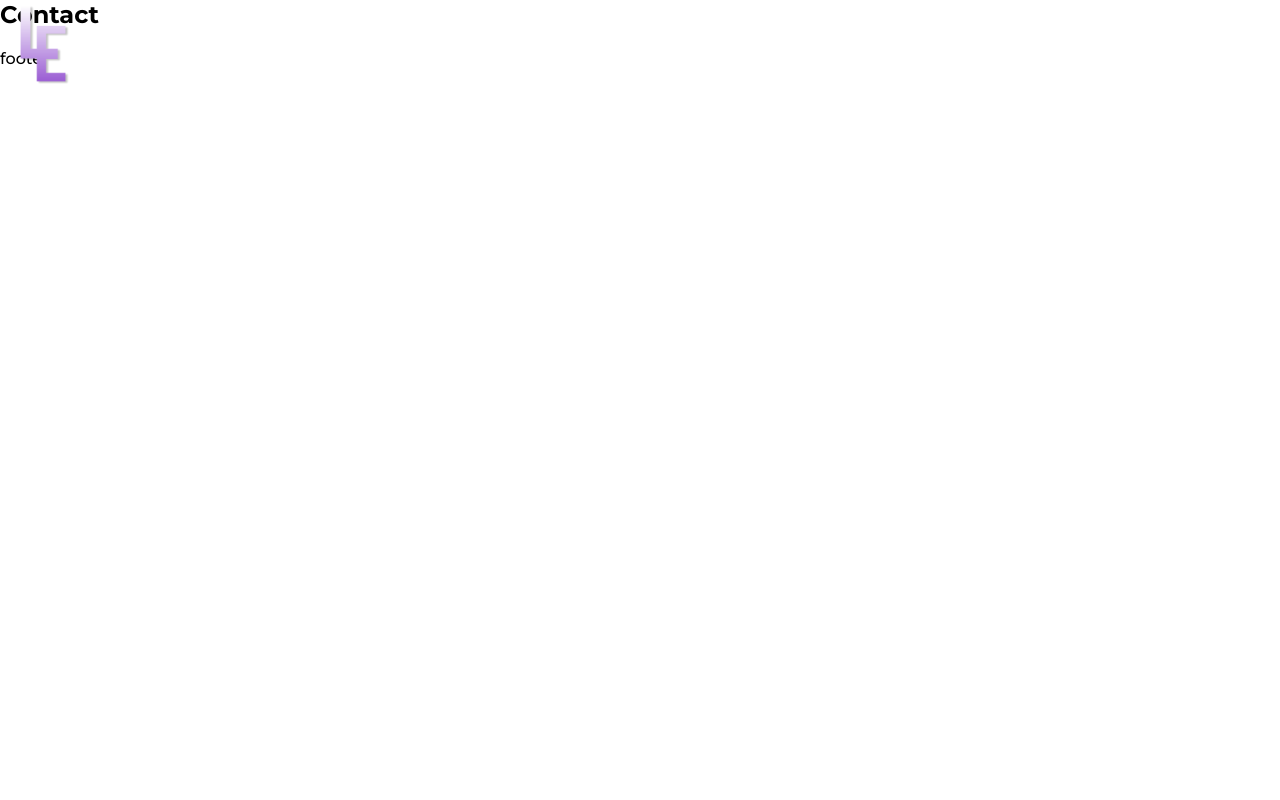
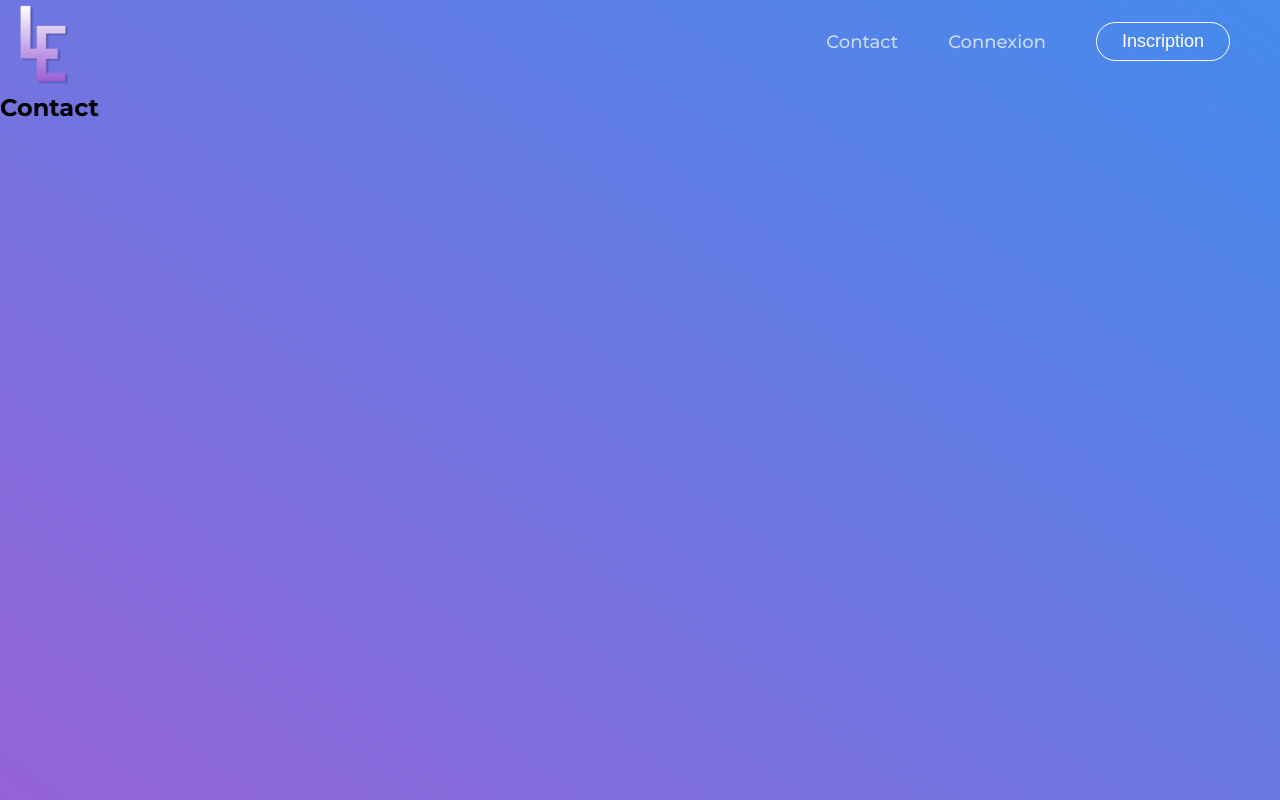
Before and after one commit to CRabia/Levent, a React (Create React App) app in the folder front/: page /contact in a window 1280 px wide. Shown: the top 800 px of the page. Built offline with nearby package versions, Linux system fonts and the light colour scheme.

Commit message:
wip(contact): update design

```diff
--- a/front/src/App.scss
+++ b/front/src/App.scss
@@ -1,6 +1,4 @@
 #root {
-  margin: -20px 0 0 0 !important;
-  padding: 0 !important;
   font-family: "Montserrat";
 }
 
@@ -10,6 +8,29 @@
   flex-direction: column;
 }
 
+.btn-rounded-100 {
+  background-color: transparent;
+  color: white;
+  border-radius: 2rem;
+  border: 1px solid white;
+  padding: 8px 25px;
+  font-size: 18px;
+  cursor: pointer;
+  &:focus {
+    outline: none;
+  }
+}
+
+.btn-violet {
+  transition: 0.4s;
+  &:hover {
+    background-color: white;
+    color: #9c5fd4;
+    box-shadow: 2px 6px 12px rgba(0, 0, 0, 0.3);
+  }
+}
+
+//header
 .menu {
   display: flex;
   height: 73px;
@@ -40,15 +61,24 @@
   }
 }
 
+.logo {
+  width: 50px;
+  height: 80px;
+  position: absolute;
+  left: 20px;
+  top: 5px;
+}
+
+//home page
 #homepage {
   min-height: calc(100vh - 73px);
   width: 100%;
-  padding: 75px 0 150px 0;
+  padding: 73px 0 150px 0;
   background: linear-gradient(35deg, #9c5fd4, #458bed);
   &:before {
     content: "";
     position: absolute;
-    bottom: -132px;
+    bottom: -150px;
     display: block;
     width: 100%;
     height: 150px;
@@ -108,36 +138,7 @@
   }
 }
 
-.btn-rounded-100 {
-  background-color: transparent;
-  color: white;
-  border-radius: 2rem;
-  border: 1px solid white;
-  padding: 8px 25px;
-  font-size: 18px;
-  cursor: pointer;
-  &:focus {
-    outline: none;
-  }
-}
-
-.btn-violet {
-  transition: 0.4s;
-  &:hover {
-    background-color: white;
-    color: #9c5fd4;
-    box-shadow: 2px 6px 12px rgba(0, 0, 0, 0.3);
-  }
-}
-
-.logo {
-  width: 50px;
-  height: 80px;
-  position: absolute;
-  left: 20px;
-  top: 5px;
-}
-
+//card component
 .card-component {
   background-color: white;
   width: 225px;
@@ -159,3 +160,10 @@
     border-radius: 8px 8px 0 0;
   }
 }
+
+//Contact page
+#contact-page {
+  padding: 73px 0 150px 0;
+  background: linear-gradient(35deg, #9c5fd4, #458bed);
+  min-height: calc(100vh - 73px);
+}
--- a/front/src/components/Header.js
+++ b/front/src/components/Header.js
@@ -10,8 +10,9 @@ export default class Header extends Component {
   render() {
     return (
       <div className="menu">
-        <img src={logo} className="logo" />
-
+        <Link to="/">
+          <img src={logo} className="logo" />
+        </Link>
         <div className="item-nav vertical-center">
           <Link to="/contact">
             <p>Contact</p>
```
